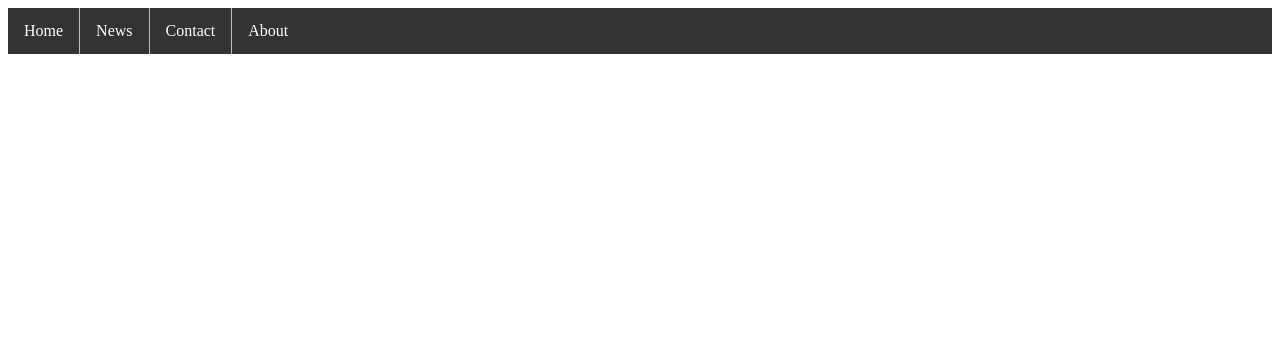
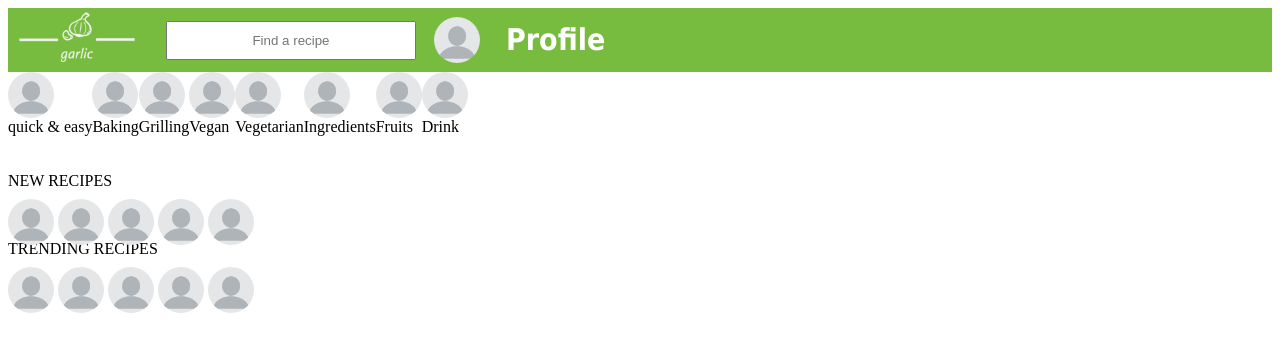
Before and after one commit to Omer-Mus/Final_Project, a Flask app: template templates/home.html in a window 1280 px wide. Shown: the top 352 px of the page. Run offline with Flask 2, Linux system fonts and the light colour scheme; the template is opened without the code that fills it, so the values that code supplies are empty.

Commit message:
-adding new feature to the home.html page -modifying the style.css file -adding a new logo picture -adding a new profile picture

```diff
--- a/static/style.css
+++ b/static/style.css
@@ -215,12 +215,15 @@ ul {
     margin: 0;
     padding: 0;
     overflow: hidden;
-    background-color: #333;
+    /*background-color: #333;*/
+    background-color: #77bc3e;
 }
 
 li {
     float: left;
-    border-right: 1px solid #bbb;
+    padding: 0px 10px 0px 0px;
+/*    border-right: 1px solid #bbb;*/
+
 }
 
     li:last-child {
@@ -242,3 +245,47 @@ li {
 .active {
     background-color: #04AA6D;
 }
+
+
+
+/* Home.html */
+
+.logo_home {
+    width: 140px;
+}
+
+.search_recipe {
+    width: 250px;
+    padding: 10px;
+    margin: 8px;
+    text-align: center;
+    color: grey;
+    position: relative;
+    top: 5px;
+}
+
+.profile_picture {
+    width: 46px;
+    border-radius: 80px;
+    position: relative;
+    top: 9px;
+}
+.user_profile {
+    font-family: Tahoma;
+    color: white;
+    font-weight: bold;
+    border: white;
+    font-size: 30px;
+}
+
+.category_container {
+    list-style: none;
+    overflow-x: scroll;
+    justify-content: flex-start;
+    display: flex;
+}
+
+.picture {
+    width: 46px;
+    border-radius: 80px;
+}
--- a/templates/home.html
+++ b/templates/home.html
@@ -5,6 +5,7 @@
     <meta name="viewport" content="width=device-width">
     <title>Garlic</title>
     <link href="../static/style.css" rel="stylesheet" type="text/css" />
+    <link rel="icon" type="image/x-icon" href="logo_garlic.png">
 </head>
 
 
@@ -14,13 +15,51 @@
 
 <body>
 
-        <ul>
-            <li><a href="#home">Home</a></li>
-            <li><a href="#news">News</a></li>
-            <li><a href="#contact">Contact</a></li>
-            <li><a href="#about">About</a></li>
-        </ul>
+    <ul>
+        <li> <img class="logo_home" src="logo_garlic.png" . alt="logo"> </li>
+        <li> <input class="search_recipe" type="text" id="fname" name="age" placeholder="Find a recipe"> </li>
+        <li> <img class="profile_picture" src="profile_picture.png" . alt="logo"> </li>
+        <li><a class="user_profile" href="#profile">Profile</a></li>
 
+    </ul>
+
+
+    <!--slideshow-->
+    <div class="category_container">
+        <span class="category"> <img class="picture" src="profile_picture.png" . alt="logo"> <br /> quick & easy </span>
+        <span class="category"> <img class="picture" src="profile_picture.png" . alt="logo"> <br /> Baking </span>
+        <span class="category"> <img class="picture" src="profile_picture.png" . alt="logo"> <br /> Grilling </span>
+        <span class="category"> <img class="picture" src="profile_picture.png" . alt="logo"> <br /> Vegan </span>
+        <span class="category"> <img class="picture" src="profile_picture.png" . alt="logo"> <br /> Vegetarian </span>
+        <span class="category"> <img class="picture" src="profile_picture.png" . alt="logo"> <br /> Ingredients </span>
+        <span class="category"> <img class="picture" src="profile_picture.png" . alt="logo"> <br /> Fruits </span>
+        <span class="category"> <img class="picture" src="profile_picture.png" . alt="logo"> <br /> Drink </span>
+    </div>
+
+
+    <br />
+    <br />
+
+
+    <div class="new_recipes_container">
+        <span> NEW RECIPES </span> <br />
+        <span class="category"> <img class="profile_picture" src="profile_picture.png" . alt="logo"> </span>
+        <span class="category"> <img class="profile_picture" src="profile_picture.png" . alt="logo"> </span>
+        <span class="category"> <img class="profile_picture" src="profile_picture.png" . alt="logo"> </span>
+        <span class="category"> <img class="profile_picture" src="profile_picture.png" . alt="logo"> </span>
+        <span class="category"> <img class="profile_picture" src="profile_picture.png" . alt="logo"> </span>
+    </div>
+
+
+
+    <div class="trending_recipes_container">
+        <span> TRENDING RECIPES </span> <br />
+        <span class="category"> <img class="profile_picture" src="profile_picture.png" . alt="logo"> </span>
+        <span class="category"> <img class="profile_picture" src="profile_picture.png" . alt="logo"> </span>
+        <span class="category"> <img class="profile_picture" src="profile_picture.png" . alt="logo"> </span>
+        <span class="category"> <img class="profile_picture" src="profile_picture.png" . alt="logo"> </span>
+        <span class="category"> <img class="profile_picture" src="profile_picture.png" . alt="logo"> </span>
+    </div>
 
 
 
```
Also changed, not shown: templates/logo_garlic.png (added), templates/profile_picture.png (added).
